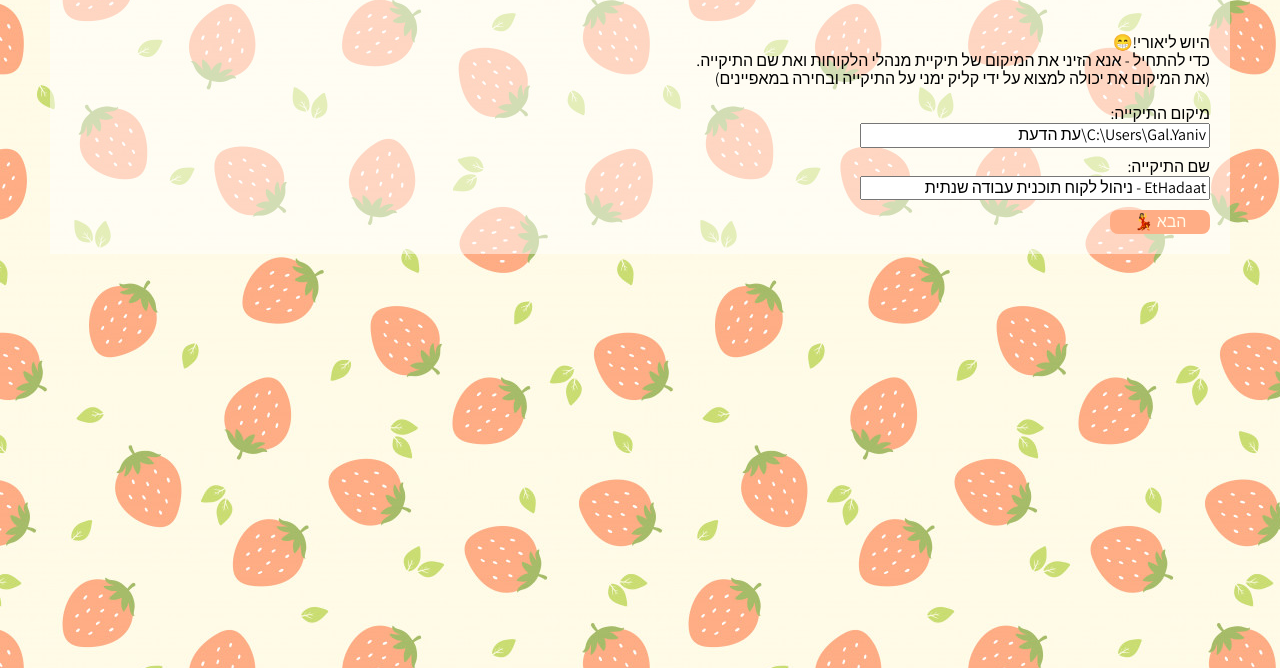
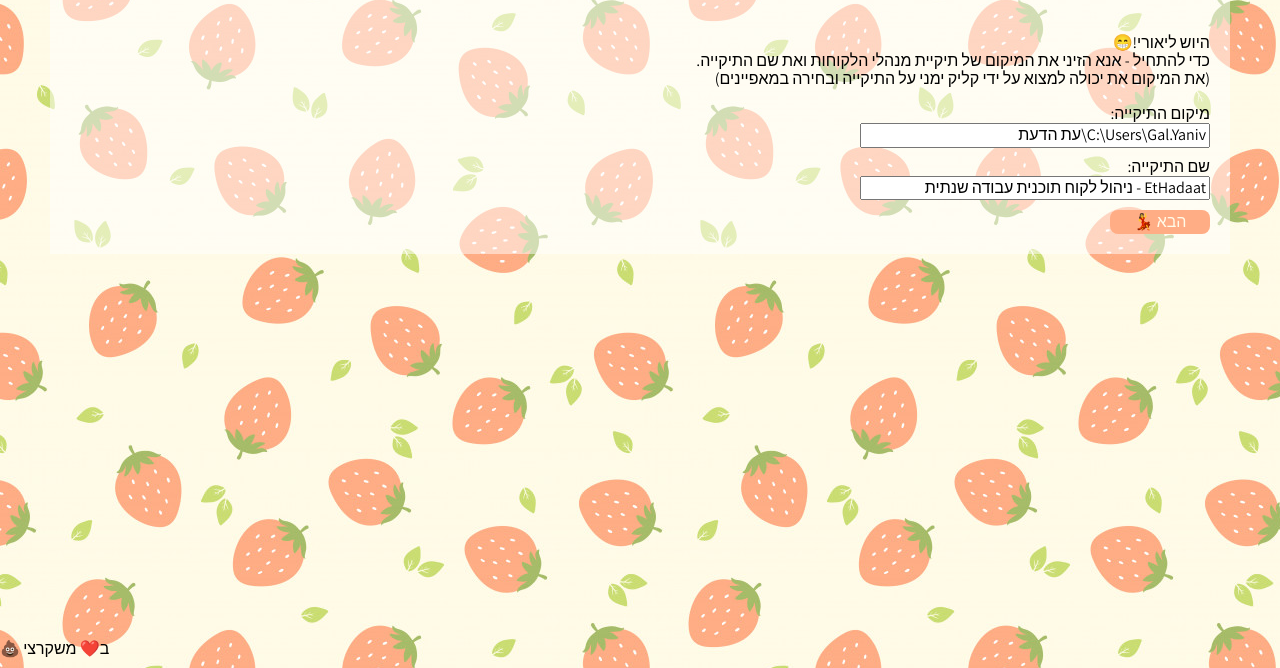
Before and after one commit to gal664/directory-tree, a website: page client/index.html in a window 1280 px wide. Shown: the part 132-800 px from the top of the page. Drawn offline with Linux system fonts and the light colour scheme.

Commit message:
minor fixes

```diff
--- a/client/index.html
+++ b/client/index.html
@@ -36,5 +36,6 @@
                   <div id="responseData"></div>
             </div>
       </div>
+      <div id="shraktzi">ב❤️ משקרצי 💩</div>
 </body>
 </html>
--- a/client/main.css
+++ b/client/main.css
@@ -66,3 +66,9 @@ input[type=submit]:hover{
 .hierarchy_header:hover{
       cursor: pointer;
 }
+
+#shraktzi{
+      position: absolute;
+      bottom: 10px;
+      left: 0;
+}
```
